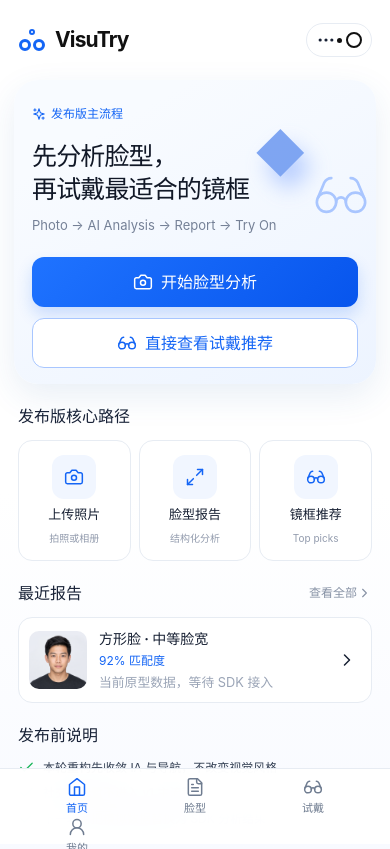
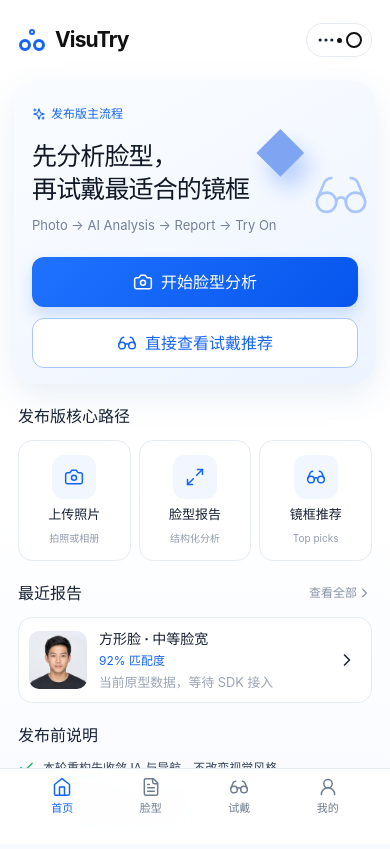
Before and after one commit to franksunye/visutry-mobile, a React (Vite) app: page / in a window 390 px wide. Built offline with nearby package versions, Linux system fonts and the light colour scheme; the HTML template or start-up script is replaced by a standard one.

Commit message:
Fix IA refactor typing and mobile bottom nav layout

```diff
--- a/src/App.tsx
+++ b/src/App.tsx
@@ -1,5 +1,5 @@
 import { useEffect, useMemo, useState } from 'react'
-import type { ReactNode } from 'react'
+import type { CSSProperties, ReactNode } from 'react'
 import {
   ArrowLeft, ArrowRight, Camera, Check, ChevronRight, FileText, Glasses, Heart,
   Home, Image as ImageIcon, LockKeyhole, Maximize2, MoreHorizontal, Ruler,
@@ -53,7 +53,7 @@ function BottomNav({ tab, onTab }: { tab: Tab; onTab: (tab: Tab) => void }) {
     ['tryon', '试戴', <Glasses />],
     ['profile', '我的', <UserRound />],
   ]
-  return <nav className="bottom-nav">{items.map(([key, label, icon]) =>
+  return <nav className="bottom-nav" style={{ gridTemplateColumns: 'repeat(4, 1fr)' }}>{items.map(([key, label, icon]) =>
     <button key={key} className={tab === key ? 'active' : ''} onClick={() => onTab(key)}>{icon}<span>{label}</span></button>,
   )}</nav>
 }
@@ -98,7 +98,7 @@ function AnalyzingScreen({ go, back }: { go: (p: FlowStep) => void; back: () =>
     return () => window.clearInterval(id)
   }, [])
   return <div className="screen analysis"><TopBar title="AI 检测中" back={back} /><div className="analysis-body"><h1>AI 分析中</h1><p>预计需要 10–15 秒</p>
-    <button className="progress-ring" style={{ '--progress': `${progress * 3.6}deg` } as React.CSSProperties} onClick={() => go('report')}><span>{progress}<small>%</small></span></button>
+    <button className="progress-ring" style={{ '--progress': `${progress * 3.6}deg` } as CSSProperties} onClick={() => go('report')}><span>{progress}<small>%</small></span></button>
     <div className="analysis-steps">{['照片质量检测', '面部关键点识别', '脸型比例计算', '生成镜框推荐'].map((s, i) => <div className={i < 1 ? 'done' : i === 1 ? 'doing' : ''} key={s}><span>{i < 1 ? <Check /> : i === 1 ? <i /> : ''}</span><b>{s}</b><small>{i < 1 ? '已完成' : i === 1 ? '进行中' : '等待中'}</small></div>)}</div>
     <button className="security-note"><ShieldCheck /><span><b>本地优先处理</b><small>正式版将尽量在设备端完成 face geometry 分析</small></span><ChevronRight /></button>
     <PrimaryButton onClick={() => go('report')}>查看分析报告</PrimaryButton>
```
